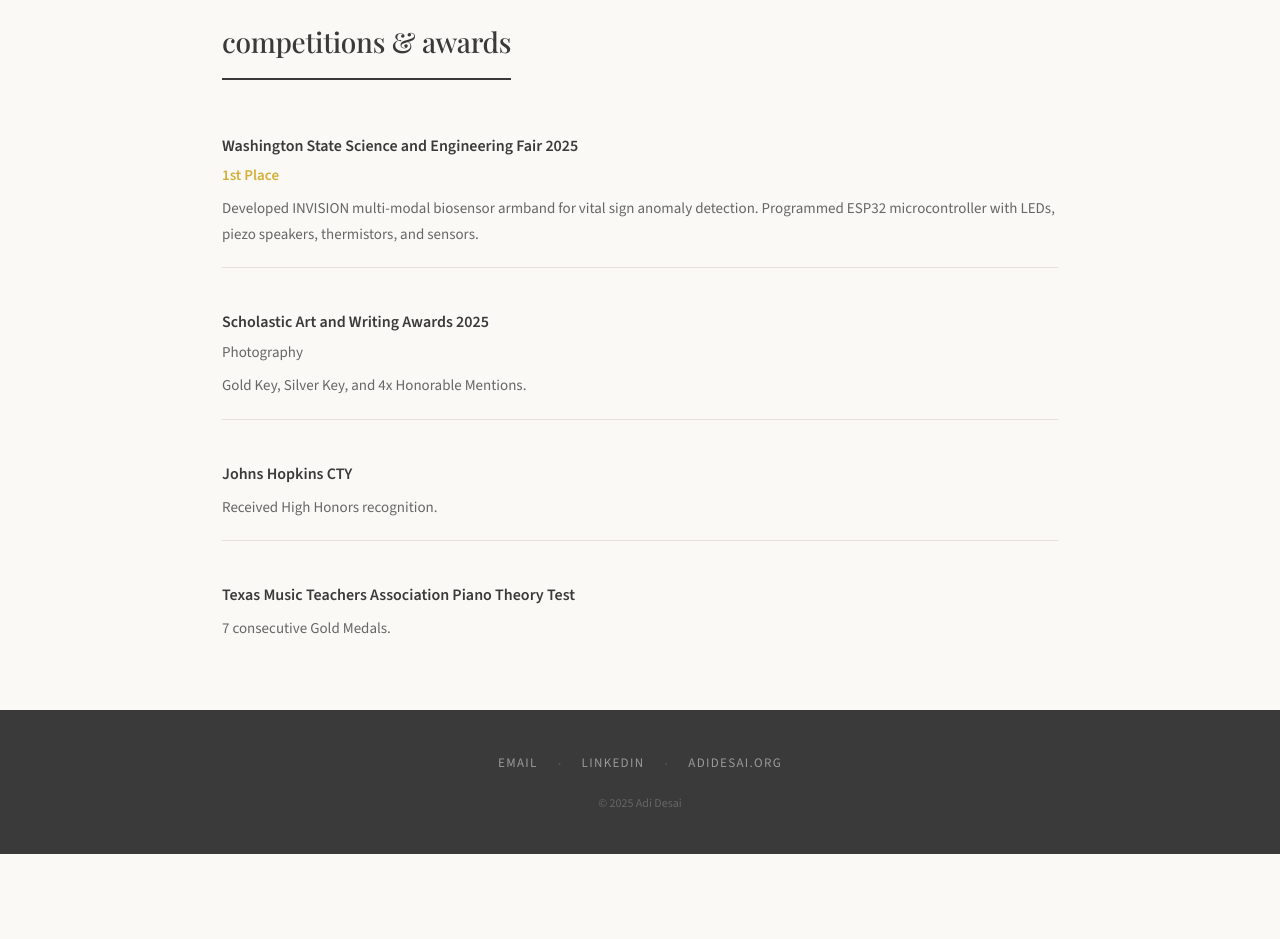
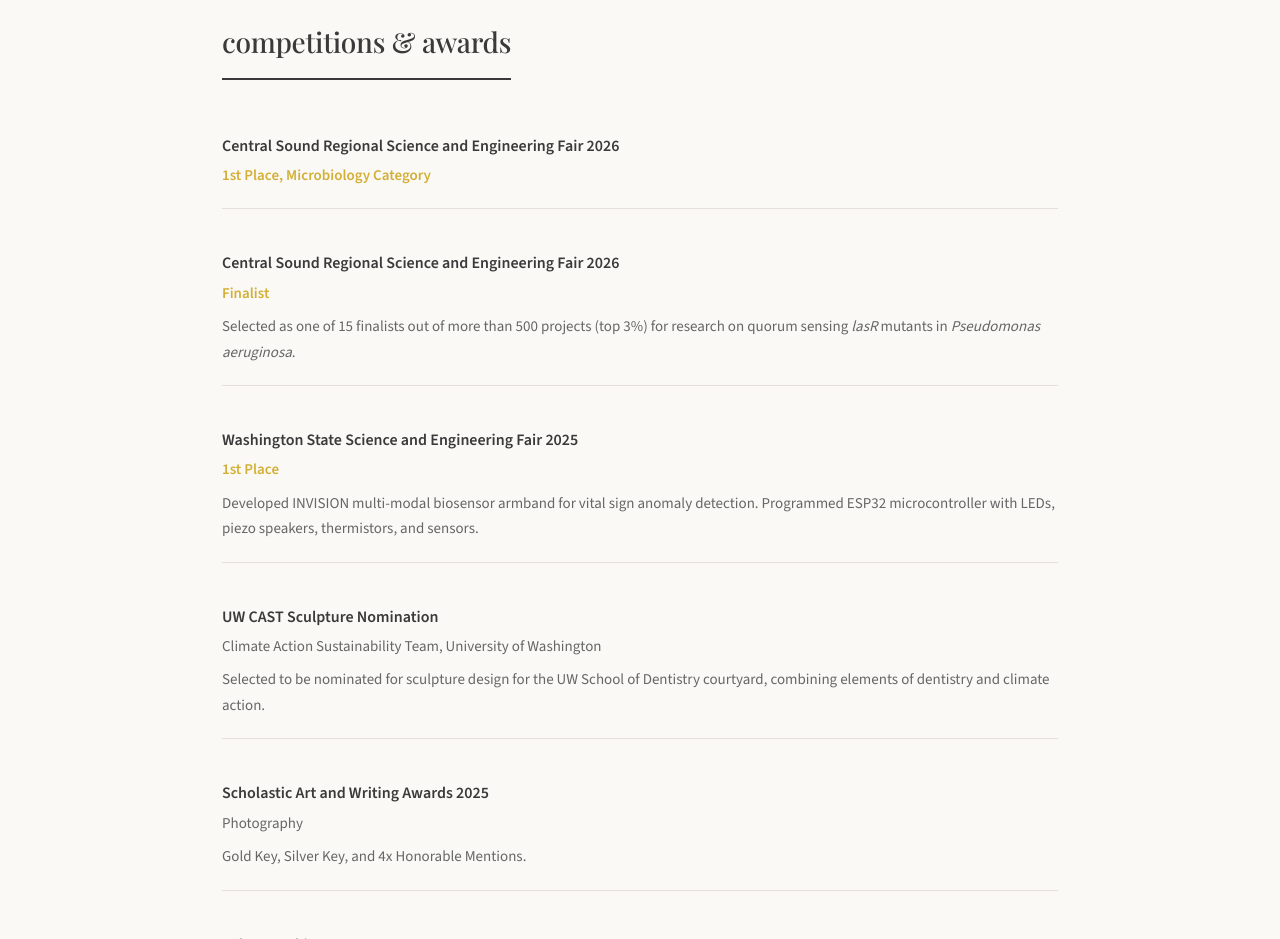
Before and after one commit to isobutane101/personal-website, a plain HTML site: page awards.html in a window 1280 px wide. Shown: the part 800-1739 px from the top of the page. Before the commit the page ends 1654 px from the top, so only its background shows below. Drawn offline with nearby package versions, Linux system fonts and the light colour scheme.

Commit message:
Add CSRSEF awards, UW CAST nomination, QS poster image, and fix virulence to pyocyanin

```diff
--- a/awards.html
+++ b/awards.html
@@ -50,9 +50,32 @@
         <div class="section-content">
             <div class="entry">
                 <div class="entry-main">
+                    <h3>Central Sound Regional Science and Engineering Fair 2026</h3>
+                    <p class="entry-sub highlight">1st Place, Microbiology Category</p>
+                </div>
+            </div>
+
+            <div class="entry">
+                <div class="entry-main">
+                    <h3>Central Sound Regional Science and Engineering Fair 2026</h3>
+                    <p class="entry-sub highlight">Finalist</p>
+                    <p class="entry-details">Selected as one of 15 finalists out of more than 500 projects (top 3%) for research on quorum sensing <em>lasR</em> mutants in <em>Pseudomonas aeruginosa</em>.</p>
+                </div>
+            </div>
+
+            <div class="entry">
+                <div class="entry-main">
                     <h3>Washington State Science and Engineering Fair 2025</h3>
                     <p class="entry-sub highlight">1st Place</p>
                     <p class="entry-details">Developed INVISION multi-modal biosensor armband for vital sign anomaly detection. Programmed ESP32 microcontroller with LEDs, piezo speakers, thermistors, and sensors.</p>
+                </div>
+            </div>
+
+            <div class="entry">
+                <div class="entry-main">
+                    <h3>UW CAST Sculpture Nomination</h3>
+                    <p class="entry-sub">Climate Action Sustainability Team, University of Washington</p>
+                    <p class="entry-details">Selected to be nominated for sculpture design for the UW School of Dentistry courtyard, combining elements of dentistry and climate action.</p>
                 </div>
             </div>
 
--- a/styles.css
+++ b/styles.css
@@ -303,6 +303,12 @@ strong {
     justify-content: center;
     transition: transform 0.3s ease;
     overflow: hidden;
+}
+
+.project-image img {
+    width: 100%;
+    height: 100%;
+    object-fit: cover;
 }
 
 .project-label {
```
Also changed, not shown: projects.html (+1 -0 lines), quorum-sensing.html (+5 -3 lines), 1 other file.
